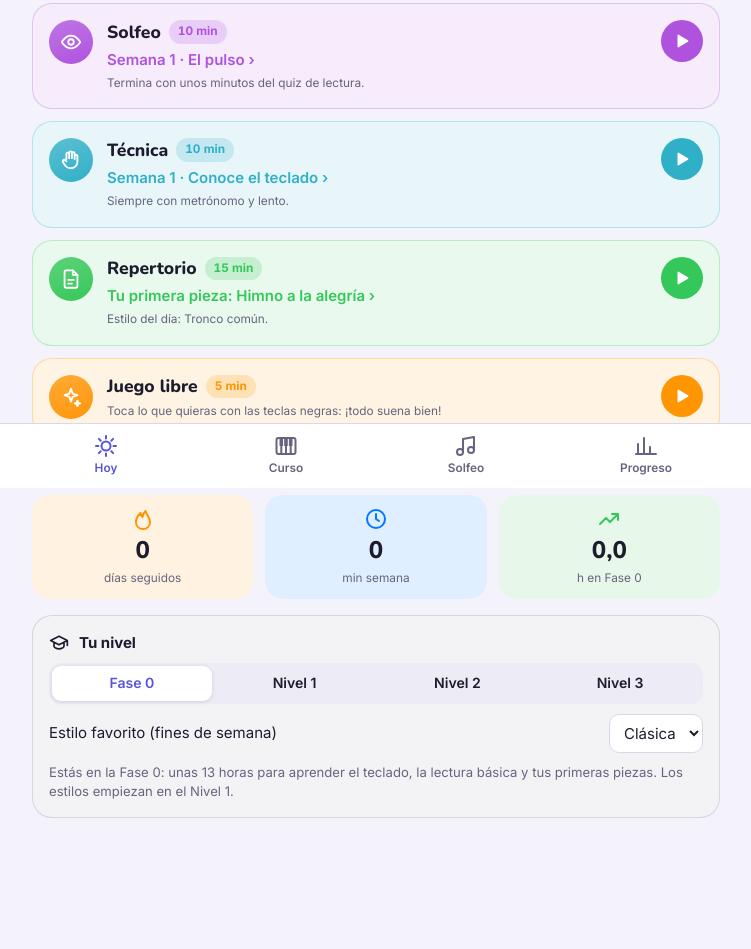
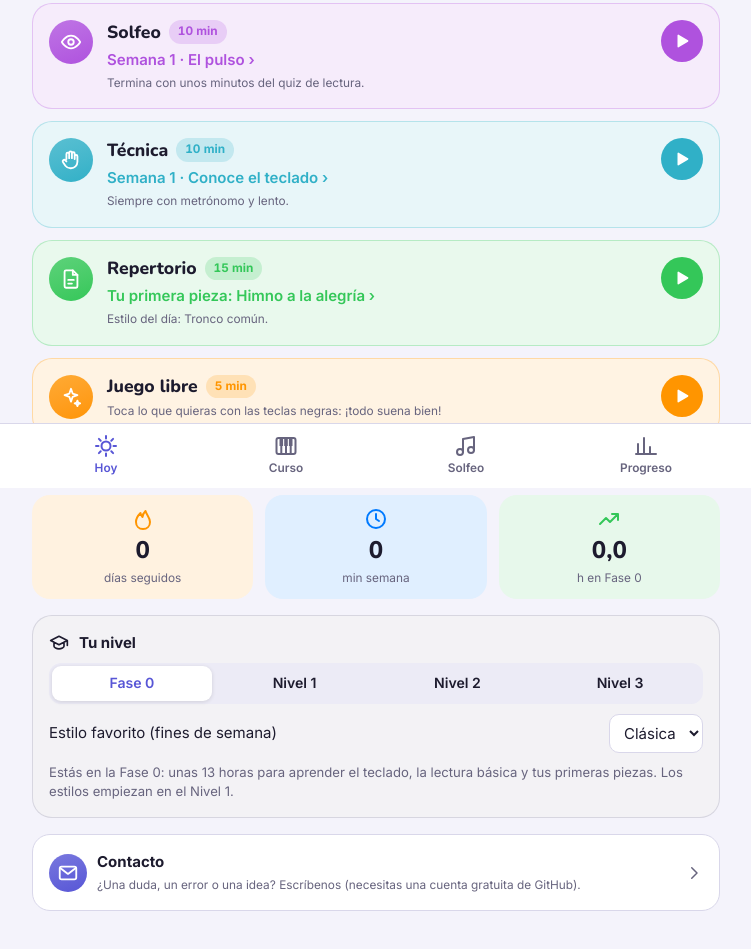
Before and after one commit to mhowani/piano-curso, a plain HTML site: page index.html in a window 1280 px wide. Shown: the part 312-1261 px from the top of the page, without its empty margins (264-1015 px from the left). Before the commit the page ends 1226 px from the top, so only its background shows below. Drawn offline with nearby package versions, Linux system fonts and the light colour scheme; a web font is replaced by a local one.

Commit message:
Añade botón de Contacto que abre una incidencia en GitHub
Co-Authored-By: Claude Opus 5.5 <noreply@anthropic.com>
Claude-Session: https://claude.ai/code/session_01UgpifQGQhErjdzyhJouK4R

```diff
--- a/index.html
+++ b/index.html
@@ -523,6 +523,7 @@ const ICONS = {
   trophy: '<path d="M8 21h8M12 17v4M7 4h10v5a5 5 0 01-10 0zM7 6H4v1.5A3.5 3.5 0 007.3 11M17 6h3v1.5a3.5 3.5 0 01-3.3 3.5"/>',
   chev: '<path d="M9 5l7 7-7 7"/>',
   graduation: '<path d="M2 9l10-5 10 5-10 5zM6 11v5c0 1.5 3 3 6 3s6-1.5 6-3v-5M22 9v6"/>',
+  mail: '<rect x="3" y="5" width="18" height="14" rx="2"/><path d="M3.5 6.5L12 13l8.5-6.5"/>',
 };
 function icon(name, size = 20, color) {
   return `<svg viewBox="0 0 24 24" width="${size}" height="${size}" fill="none" stroke="${color || "currentColor"}" stroke-width="2" stroke-linecap="round" stroke-linejoin="round" aria-hidden="true">${ICONS[name] || ""}</svg>`;
@@ -607,7 +608,8 @@ function viewToday() {
     <label class="row wrap" for="fav"><span style="flex:1;min-width:160px">Estilo favorito (fines de semana)</span>
       <select id="fav">${STYLE_IDS.filter(s => s !== "fundamentos").map(s => `<option value="${s}" ${s === S.favorite ? "selected" : ""}>${STYLES[s].name}</option>`).join("")}</select></label>
     ${S.level === 0 ? `<div class="small muted">Estás en la Fase 0: unas 13 horas para aprender el teclado, la lectura básica y tus primeras piezas. Los estilos empiezan en el Nivel 1.</div>` : ""}
-  </section>`;
+  </section>
+  ${contactCard()}`;
   const slider = document.getElementById("slider");
   slider.addEventListener("input", () => { S.minutes = +slider.value; document.getElementById("mins").textContent = S.minutes; });
   slider.addEventListener("change", () => { save(); viewToday(); });
@@ -625,6 +627,15 @@ function blockCard(b, color) {
     </div>
     <button class="round" aria-label="Practicar ${meta.name}" data-practice="${meta.name}|${b.lesson ? b.lesson.id : ""}|${b.minutes}">${icon("play", 18)}</button>
   </div>`;
+}
+
+// Contacto: abre una incidencia (issue) en GitHub; al dueño del repositorio le llega el aviso por correo.
+const CONTACT_URL = "https://github.com/mhowani/piano-curso/issues/new?template=contacto.yml";
+function contactCard() {
+  return `<a class="plain row" href="${CONTACT_URL}" target="_blank" rel="noopener" style="text-decoration:none;color:inherit" id="contacto">
+    <span class="badge" style="--tint:#5856d6;width:38px;height:38px">${icon("mail", 18)}</span>
+    <span style="flex:1;min-width:0"><b>Contacto</b><br><span class="tiny muted">¿Una duda, un error o una idea? Escríbenos (necesitas una cuenta gratuita de GitHub).</span></span>
+    ${icon("chev", 18, "var(--muted)")}</a>`;
 }
 
 // ───────────────────────────── Curso ─────────────────────────────
@@ -903,6 +914,7 @@ function viewProgress() {
   <div class="section-title">Últimas sesiones</div>
   <section class="plain">${sessions.length ? sessions.map(s => `<div class="sess"><div style="flex:1;min-width:0"><div>${esc(s.note || "Práctica")}</div><div class="tiny muted">${df.format(new Date(s.date))}</div></div><span class="num">${s.minutes} min</span><button class="x" data-del="${s.i}" aria-label="Borrar sesión">×</button></div>`).join("")
     : `<div class="muted">Todavía no hay sesiones. Empieza desde la pestaña Hoy.</div>`}</section>
+  ${contactCard()}
   <div class="section-title">Copia de seguridad</div>
   <section class="plain stack">
     <div class="small muted">Tu progreso se guarda solo en este navegador. Copia el texto para guardarlo o pásalo a otro dispositivo, y pégalo allí con «Restaurar».</div>
```
Also changed, not shown: fuente/app.html (+13 -1 lines), 2 other files.
